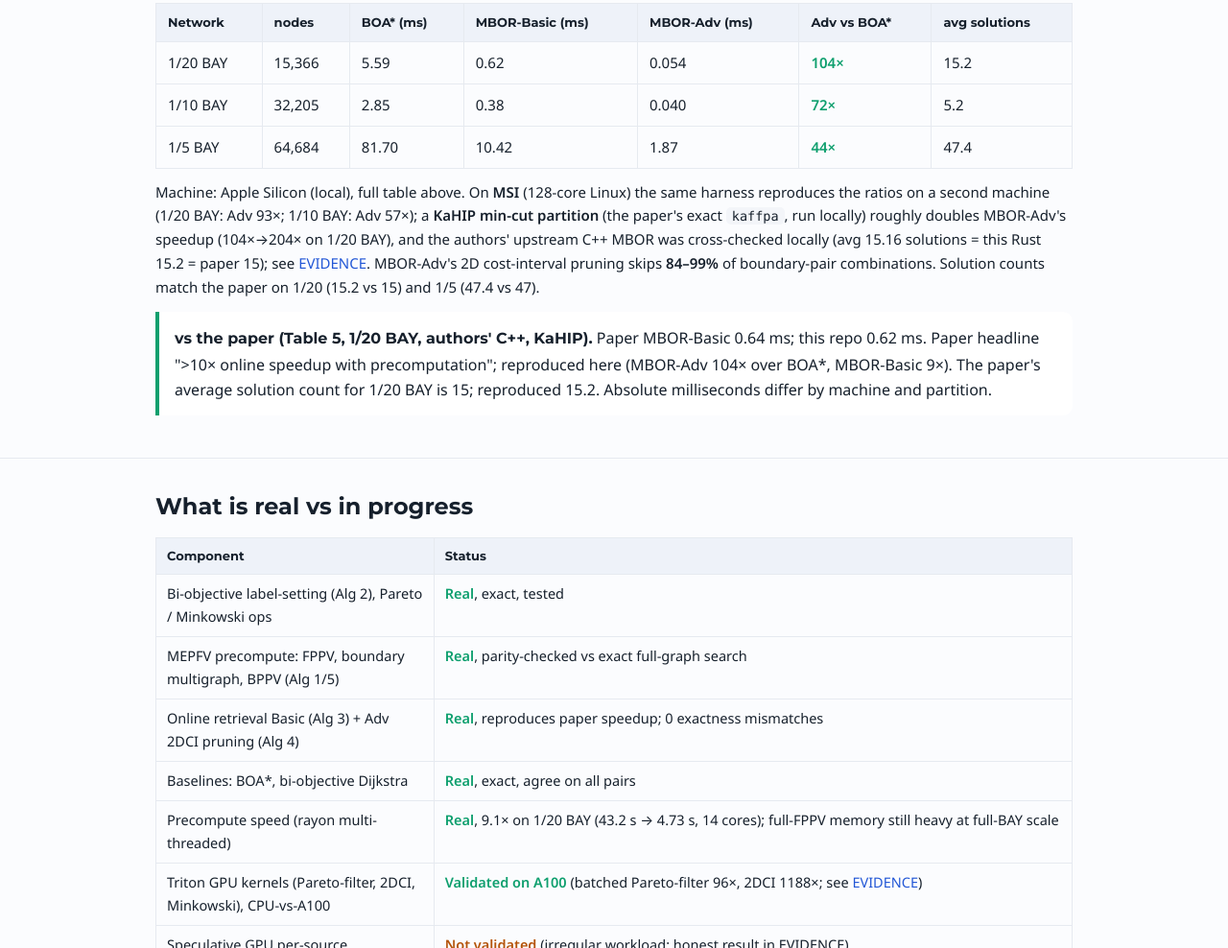
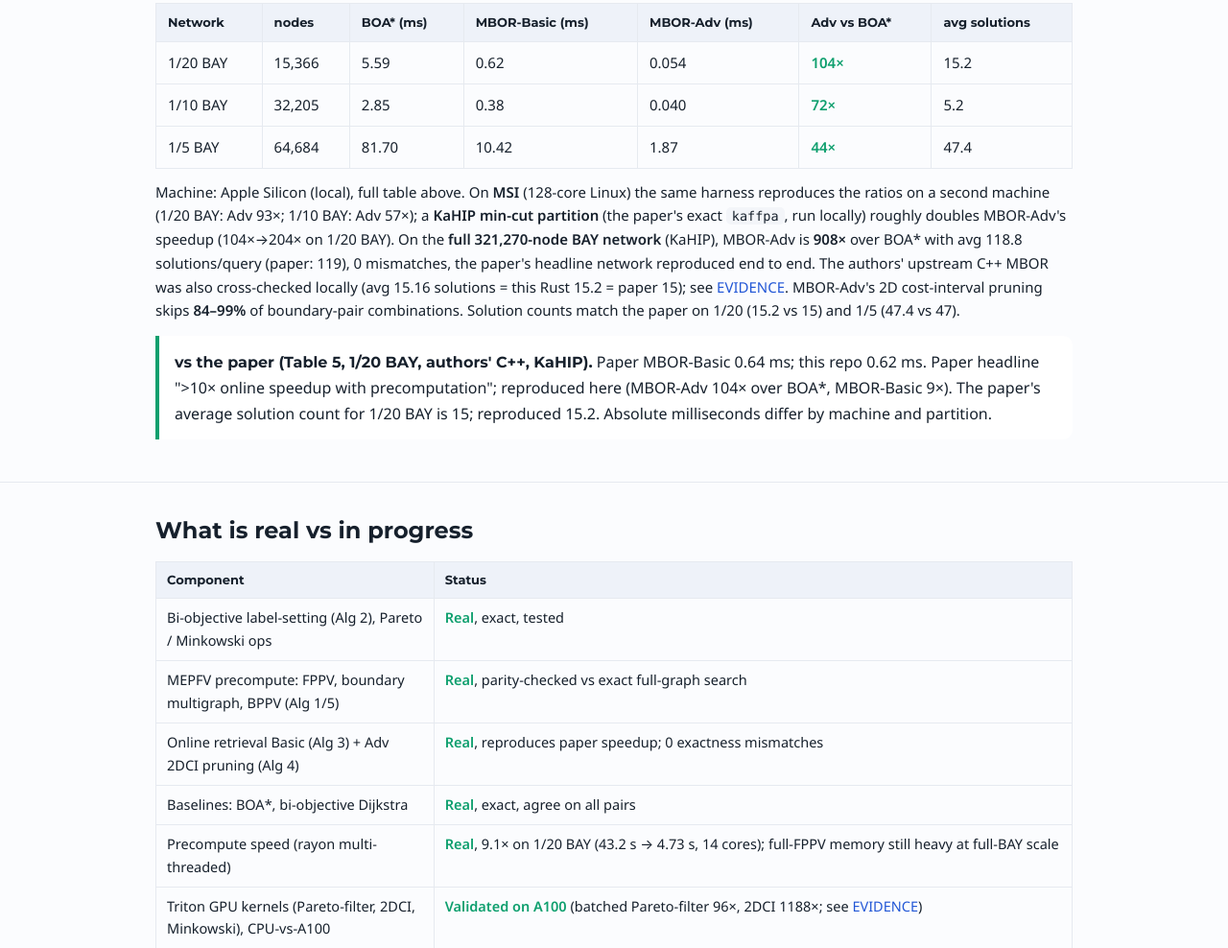
Before and after one commit to arunshar/mbor, a plain HTML site: page docs/index.html in a window 1280 px wide. Shown: the part 1791-2779 px from the top of the page at 96% size. Drawn offline with Linux system fonts and the light colour scheme.

Commit message:
MBOR: backfill full-BAY KaHIP result (entire 321k-node network reproduced)
Entire BAY (321,270 nodes, KaHIP min-cut, boundary 1666): avg 118.8 solutions/query
(paper: 119), 0 exactness mismatches, BOA* 1626 ms vs MBOR-Adv 1.79 ms = 908x,
MBOR-Basic 22.6 ms = 71.8x; precompute ~31 min. The paper's headline network
reproduced end to end locally. EVIDENCE + hub updated.

```diff
--- a/docs/index.html
+++ b/docs/index.html
@@ -91,7 +91,7 @@ footer{padding:26px 0 50px;color:var(--mut);font-size:13.5px;text-align:center}
       <tr><td>1/5 BAY</td><td>64,684</td><td>81.70</td><td>10.42</td><td>1.87</td><td class="ok">44&times;</td><td>47.4</td></tr>
     </tbody>
   </table>
-  <p class="big">Machine: Apple Silicon (local), full table above. On <b>MSI</b> (128-core Linux) the same harness reproduces the ratios on a second machine (1/20 BAY: Adv 93&times;; 1/10 BAY: Adv 57&times;); a <b>KaHIP min-cut partition</b> (the paper's exact <code>kaffpa</code>, run locally) roughly doubles MBOR-Adv's speedup (104&times;&rarr;204&times; on 1/20 BAY), and the authors' upstream C++ MBOR was cross-checked locally (avg 15.16 solutions = this Rust 15.2 = paper 15); see <a href="https://github.com/arunshar/mbor/blob/main/docs/EVIDENCE.md">EVIDENCE</a>. MBOR-Adv's 2D cost-interval pruning skips <b>84&ndash;99%</b> of boundary-pair combinations. Solution counts match the paper on 1/20 (15.2 vs 15) and 1/5 (47.4 vs 47).</p>
+  <p class="big">Machine: Apple Silicon (local), full table above. On <b>MSI</b> (128-core Linux) the same harness reproduces the ratios on a second machine (1/20 BAY: Adv 93&times;; 1/10 BAY: Adv 57&times;); a <b>KaHIP min-cut partition</b> (the paper's exact <code>kaffpa</code>, run locally) roughly doubles MBOR-Adv's speedup (104&times;&rarr;204&times; on 1/20 BAY). On the <b>full 321,270-node BAY network</b> (KaHIP), MBOR-Adv is <b>908&times;</b> over BOA* with avg 118.8 solutions/query (paper: 119), 0 mismatches, the paper's headline network reproduced end to end. The authors' upstream C++ MBOR was also cross-checked locally (avg 15.16 solutions = this Rust 15.2 = paper 15); see <a href="https://github.com/arunshar/mbor/blob/main/docs/EVIDENCE.md">EVIDENCE</a>. MBOR-Adv's 2D cost-interval pruning skips <b>84&ndash;99%</b> of boundary-pair combinations. Solution counts match the paper on 1/20 (15.2 vs 15) and 1/5 (47.4 vs 47).</p>
   <div class="callout"><b>vs the paper (Table 5, 1/20 BAY, authors' C++, KaHIP).</b> Paper MBOR-Basic 0.64 ms; this repo 0.62 ms. Paper headline ">10&times; online speedup with precomputation"; reproduced here (MBOR-Adv 104&times; over BOA*, MBOR-Basic 9&times;). The paper's average solution count for 1/20 BAY is 15; reproduced 15.2. Absolute milliseconds differ by machine and partition.</div>
 </div></section>
 
```
Also changed, not shown: 1 other file.
